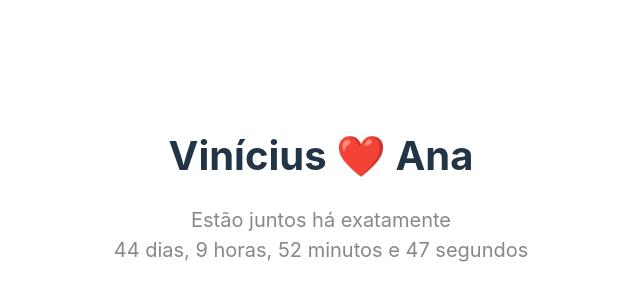
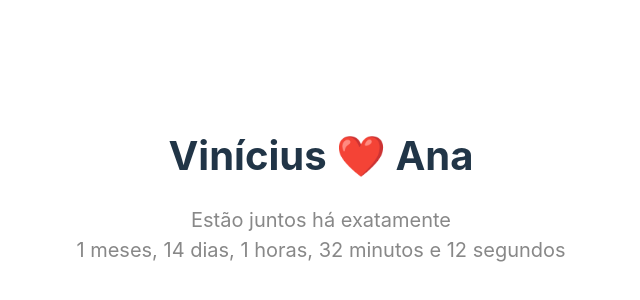
Before and after one commit to VinnyReis/relationship-time, a React (Vite) app: page / in a window 1280 px wide. Shown: the part 214-514 px from the top of the page, without its empty margins (319-959 px from the left). Built offline with nearby package versions, Linux system fonts and the light colour scheme.

Commit message:
Updated time calc

```diff
--- a/src/App.tsx
+++ b/src/App.tsx
@@ -4,24 +4,35 @@ import dayjs from 'dayjs'
 function App(){
   const [ time, setTime ] = useState<any>({});
 
+  const getLastAnniversary = () => {
+    //verify if we past day 28 of the month
+    if(dayjs().date() >= 28){
+      return dayjs().hour(0).minute(0).second(0).format('YYYY-MM-DD HH:mm:ss');
+    }
+    else{
+      return dayjs().date(28).hour(0).minute(0).second(0).subtract(1, 'month').format('YYYY-MM-DD HH:mm:ss');
+    }
+  };
+
   function TmrRefresh(){
 
-    let StartDate = '2024-09-28 16:40:25';
-    let remainingTime = dayjs(StartDate).diff(dayjs(new Date));
+    let startDate = '2024-09-28 00:00:00';
+    let lastAnniversary = getLastAnniversary();
+    let remainingTime = dayjs().diff(lastAnniversary);
 
-    let days = Math.abs(Math.floor(remainingTime / (1000 * 60 * 60 * 24)));
-    let hours = Math.abs(Math.floor((remainingTime % (1000 * 60 * 60 * 24)) / (1000 * 60 * 60)));
-    let minutes = Math.abs(Math.floor((remainingTime % (1000 * 60 * 60)) / (1000 * 60)));
-    let seconds = Math.abs(Math.floor((remainingTime % (1000 * 60)) / 1000));
+    let months = dayjs().diff(startDate, 'month');
+    let days = Math.floor((remainingTime) / (1000 * 60 * 60 * 24));
+    let hours = Math.floor((remainingTime % (1000 * 60 * 60 * 24)) / (1000 * 60 * 60));
+    let minutes = Math.floor((remainingTime % (1000 * 60 * 60)) / (1000 * 60));
+    let seconds = Math.floor((remainingTime % (1000 * 60)) / 1000);
 
     setTime({
+      months,
       days,
       hours,
       minutes,
       seconds
     });
-
-    remainingTime -= 1000;
   };
 
   setInterval(() => {
@@ -36,7 +47,7 @@ function App(){
     <>
       <h1>Vinícius ❤️ Ana</h1>
       <p>Estão juntos há exatamente</p>
-      <p> {`${time.days} dias, ${time.hours} horas, ${time.minutes} minutos e ${time.seconds} segundos`}</p>
+      <p> {`${time.months} meses, ${time.days} dias, ${time.hours} horas, ${time.minutes} minutos e ${time.seconds} segundos`}</p>
     </>
   )
 }
```
